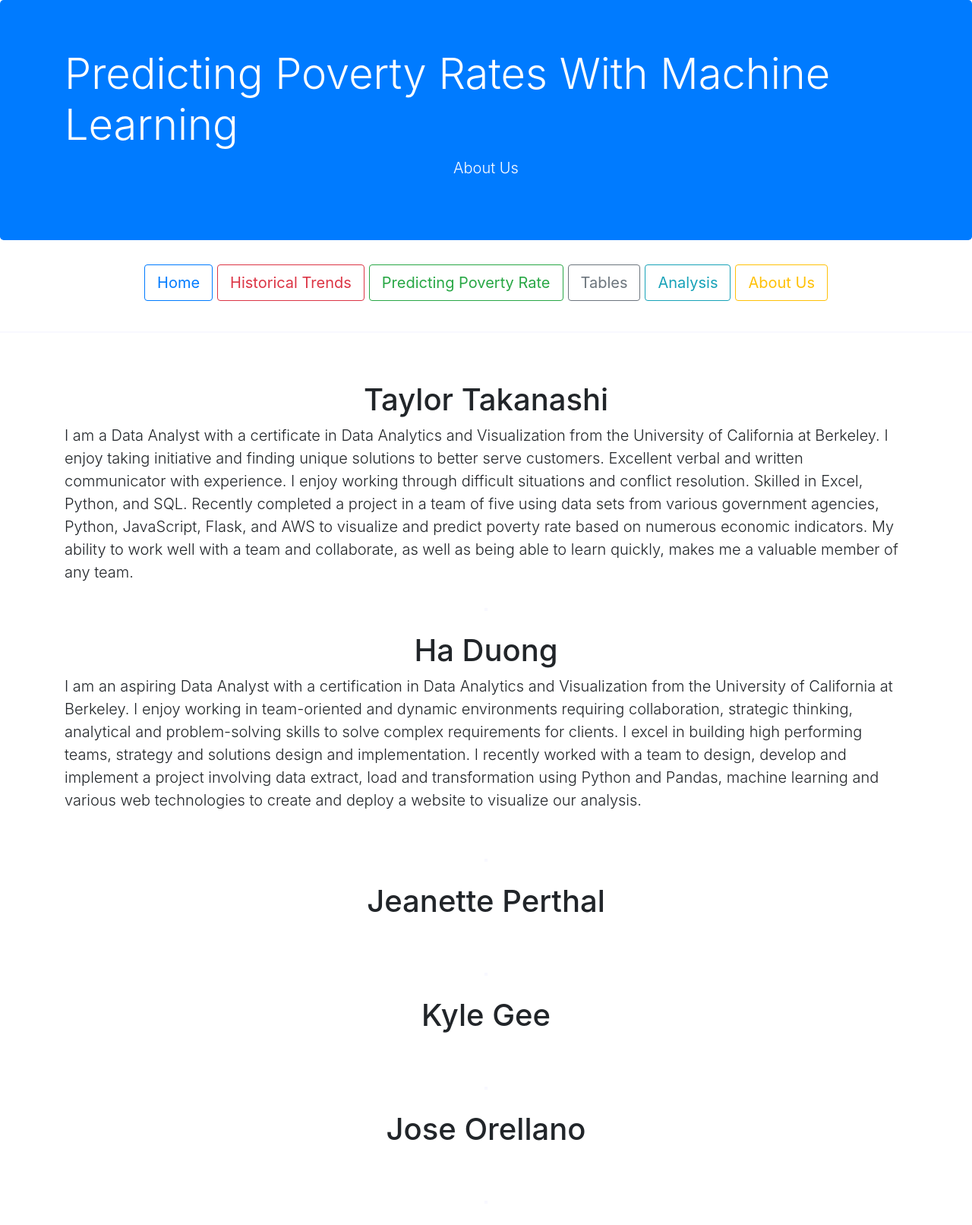
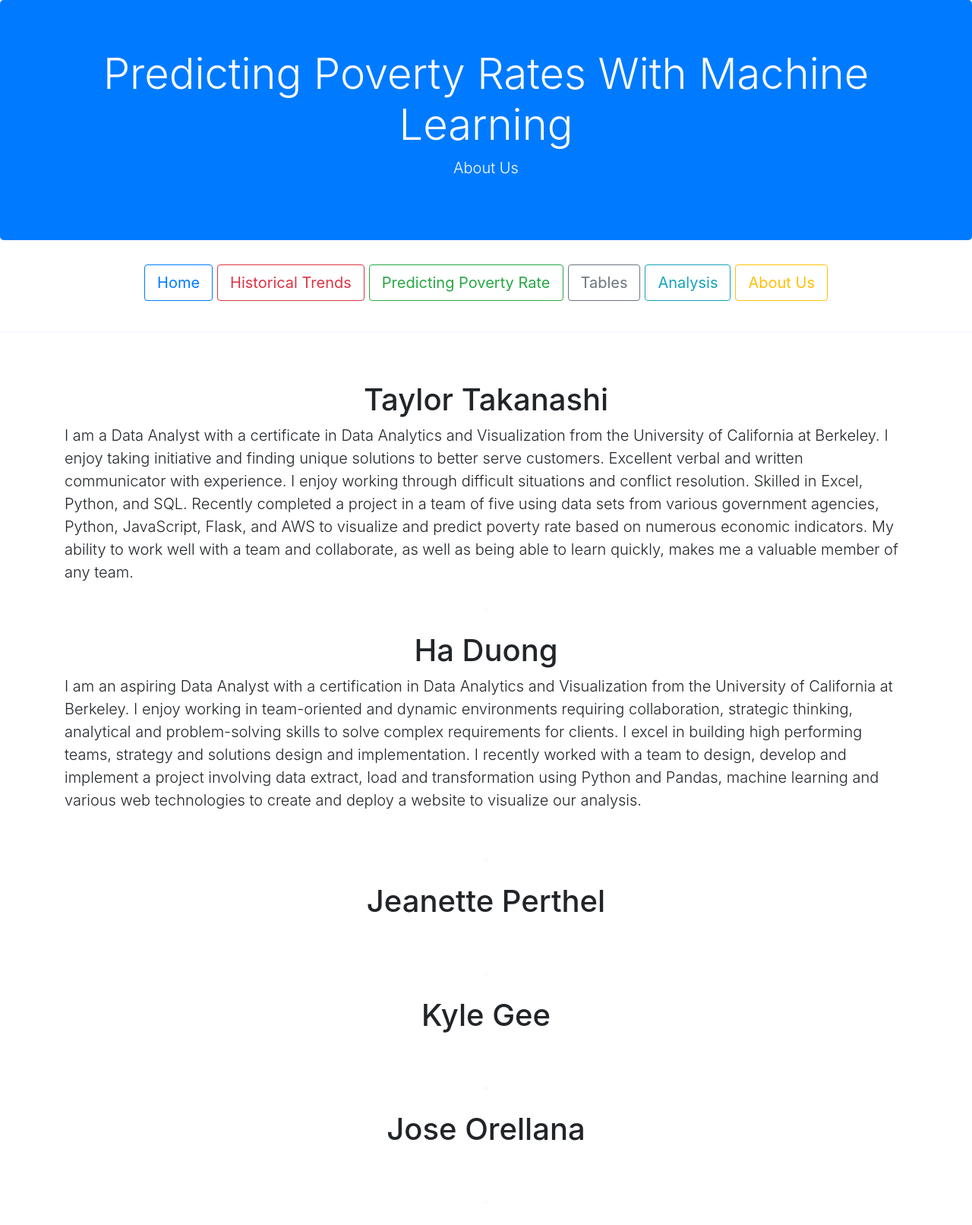
Before and after one commit to taytaka/Poverty_and_Minimum_Wage, a Flask app: page /about in a window 1280 px wide. Shown: the part 40-1652 px from the top of the page at 76% size. Run offline with Flask 2, Linux system fonts and the light colour scheme; some libraries are stand-ins or nearby versions.

Commit message:
Added centered text in jumbotron

```diff
--- a/Visualizations/webpage/templates/about.html
+++ b/Visualizations/webpage/templates/about.html
@@ -76,7 +76,7 @@
   <nav class="navbar navbar-expand-lg navbar-dark bg-primary">
   </nav>
   <div class="jumbotron jumbotron-fluid, bg-primary">
-    <div class="container">
+    <div class="container text-center">
       <h1 class="display-4">Predicting Poverty Rates With Machine
         Learning </h1>
       <ul class="nav justify-content-center">
@@ -151,7 +151,7 @@
                 <div class="row welcome text-center">
                   <hr>
                   <div class="col-12">
-                    <h1>Jeanette Perthal</h1>
+                    <h1>Jeanette Perthel</h1>
                     <p class="lead text-left text-break">
 
                     <br>
@@ -187,7 +187,7 @@
                   <div class="row welcome text-center">
                   <hr>
                   <div class="col-12">
-                    <h1>Jose Orellano</h1>
+                    <h1>Jose Orellana</h1>
                     <p class="lead text-left text-break">
 
                     <br>
--- a/Visualizations/webpage/templates/analysis.html
+++ b/Visualizations/webpage/templates/analysis.html
@@ -79,7 +79,7 @@
   <nav class="navbar navbar-expand-lg navbar-dark bg-primary">
   </nav>
   <div class="jumbotron jumbotron-fluid, bg-primary">
-    <div class="container">
+    <div class="container text-center">
       <h1 class="display-4">Predicting Poverty Rates With Machine
         Learning </h1>
       <ul class="nav justify-content-center">
--- a/Visualizations/webpage/templates/forecast.html
+++ b/Visualizations/webpage/templates/forecast.html
@@ -76,7 +76,7 @@
   <nav class="navbar navbar-expand-lg navbar-dark bg-primary">
   </nav>
   <div class="jumbotron jumbotron-fluid, bg-primary">
-    <div class="container">
+    <div class="container text-center">
       <h1 class="display-4">Predicting Poverty Rates With Machine
         Learning </h1>
       <ul class="nav justify-content-center">
--- a/Visualizations/webpage/templates/index1.html
+++ b/Visualizations/webpage/templates/index1.html
@@ -44,7 +44,7 @@
   <nav class="navbar navbar-expand-lg navbar-dark bg-primary">
   </nav>
   <div class="jumbotron jumbotron-fluid bg-primary font=sans serif">
-    <div class="container">
+    <div class="container text-center">
       <h1 class="display-4">Predicting Poverty Rates With Machine
         Learning </h1>
       <ul class="nav justify-content-center">
--- a/Visualizations/webpage/templates/tables.html
+++ b/Visualizations/webpage/templates/tables.html
@@ -48,7 +48,7 @@
   <nav class="navbar navbar-expand-lg navbar-dark bg-primary">
   </nav>
   <div class="jumbotron jumbotron-fluid, bg-primary">
-    <div class="container-fluid">
+    <div class="container-fluid text-center">
       <h1 class="display-4">Predicting Poverty Rates With Machine
         Learning </h1>
       <ul class="nav justify-content-center">
--- a/Visualizations/webpage/templates/trends.html
+++ b/Visualizations/webpage/templates/trends.html
@@ -57,7 +57,7 @@
   <nav class="navbar navbar-expand-lg navbar-dark bg-primary">
   </nav>
   <div class="jumbotron jumbotron-fluid, bg-primary">
-    <div class="container">
+    <div class="container text-center">
       <h1 class="display-4">Predicting Poverty Rates With Machine
         Learning </h1>
       <ul class="nav justify-content-center">
```
